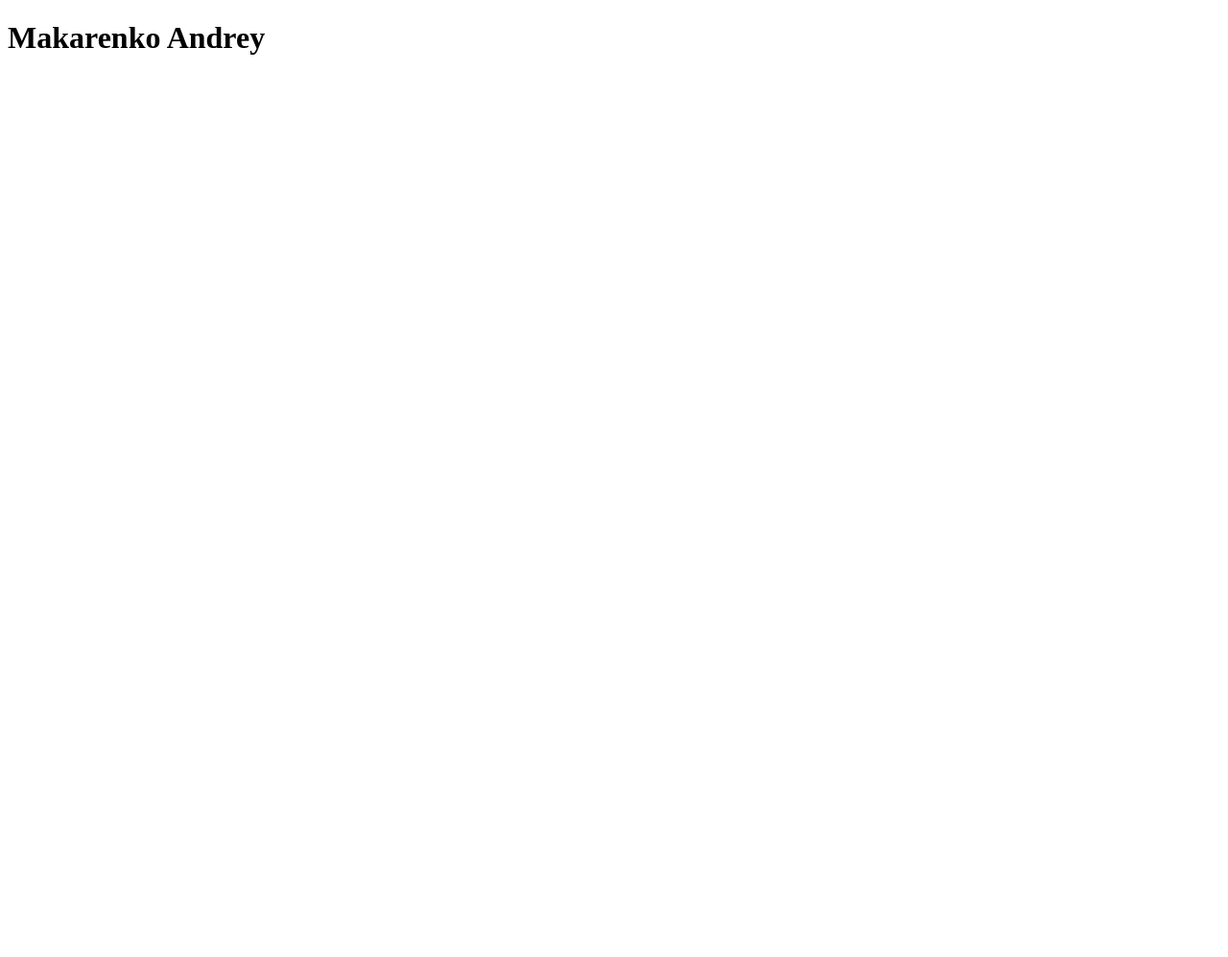
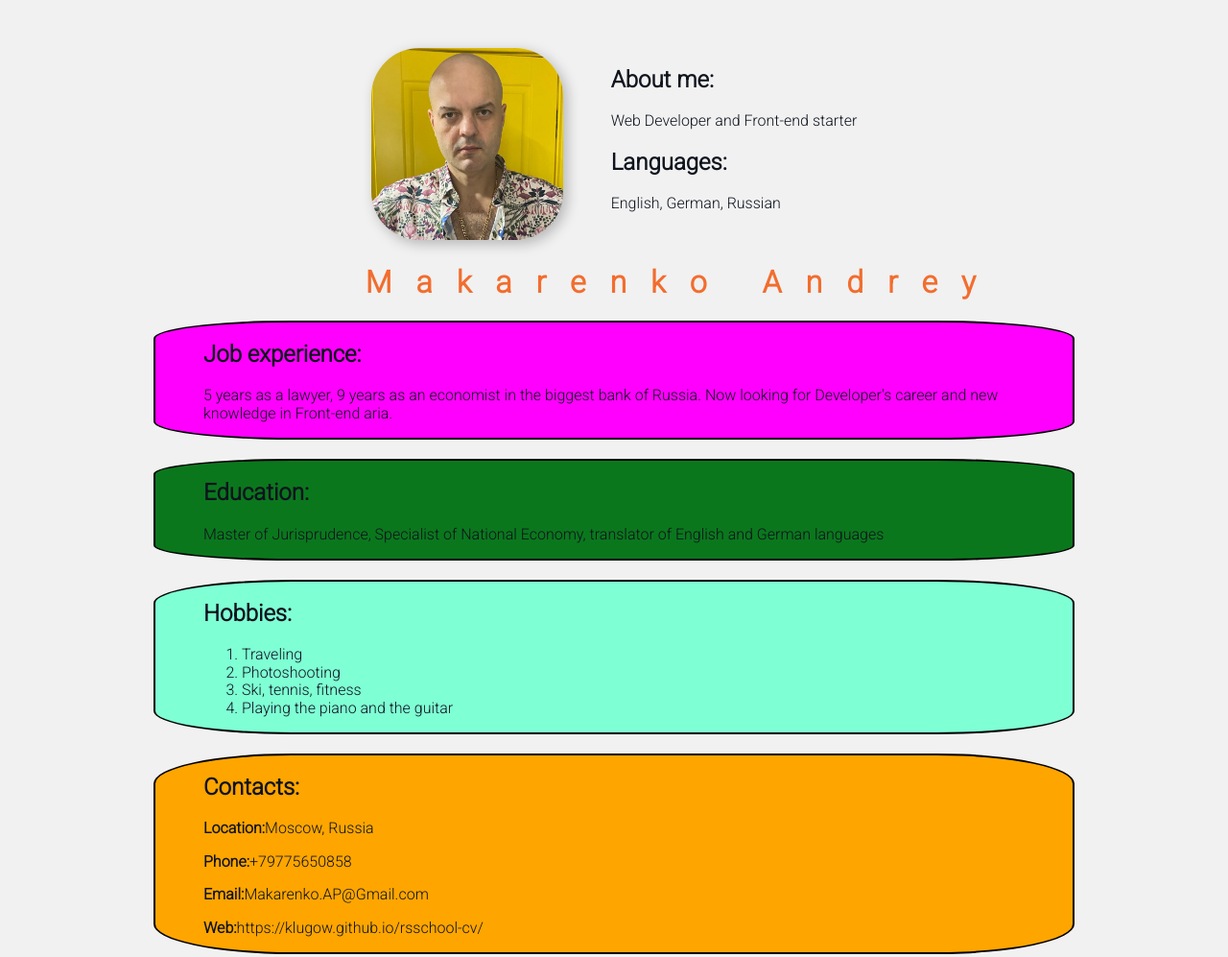
Before and after one commit to klugow/rsschool-cv, a plain HTML site: page index.html in a window 1280 px wide. Shown: the whole page at 96% size. Before the commit the page ends 800 px from the top, so only its background shows below. Drawn offline with nearby package versions, Linux system fonts and the light colour scheme.

Commit message:
fix: add new info

```diff
--- a/index.html
+++ b/index.html
@@ -1,12 +1,69 @@
 <!DOCTYPE html>
 <html lang="en">
-<head>
-    <meta charset="UTF-8">
-    <meta http-equiv="X-UA-Compatible" content="IE=edge">
-    <meta name="viewport" content="width=device-width, initial-scale=1.0">
+  <head>
+    <meta charset="UTF-8" />
+    <meta http-equiv="X-UA-Compatible" content="IE=edge" />
+    <meta name="viewport" content="width=device-width, initial-scale=1.0" />
+    <meta name="description" content="CV Makarenko Andrey" />
+    <meta name="keywords" content="Makarenko Andrey resume cv" />
     <title>Makarenko Andrey CV</title>
-</head>
-<body>
-    <h1>Makarenko Andrey</h1>
-</body>
+    <link rel="stylesheet" href="style.css" />
+    <link rel="stylesheet" href="normalize.css" />
+  </head>
+
+  <body>
+    <div class="container">
+      <div class="logo">
+        <div class="firstBlock">
+          <img id="foto" src="foto-2.jpg" alt="my photo" />
+        </div>
+
+        <div class="secondBlock">
+          <h2>About me:</h2>
+          <p>Web Developer and Front-end starter</p>
+          <h2>Languages:</h2>
+          <p>English, German, Russian</p>
+        </div>
+      </div>
+
+      <div class="myName">
+        <h1>Makarenko Andrey</h1>
+      </div>
+
+      <div class="work">
+        <h2>Job experience:</h2>
+        <p>
+          5 years as a lawyer, 9 years as an economist in the biggest bank of
+          Russia. Now looking for Developer's career and new knowledge in
+          Front-end aria.
+        </p>
+      </div>
+
+      <div class="education">
+        <h2>Education:</h2>
+        <p>
+          Master of Jurisprudence, Specialist of National Economy, translator of
+          English and German languages
+        </p>
+      </div>
+
+      <div class="hobby">
+        <h2>Hobbies:</h2>
+        <ol>
+          <li>Traveling</li>
+          <li>Photoshooting</li>
+          <li>Ski, tennis, fitness</li>
+          <li>Playing the piano and the guitar</li>
+        </ol>
+      </div>
+
+      <div class="contacts">
+        <h2>Contacts:</h2>
+        <p><strong>Location:</strong>Moscow, Russia</p>
+        <p><strong>Phone:</strong>+79775650858</p>
+        <p><strong>Email:</strong>Makarenko.AP@Gmail.com</p>
+        <p><strong>Web:</strong>https://klugow.github.io/rsschool-cv/</p>
+      </div>
+    </div>
+  </body>
 </html>
--- a/style.css
+++ b/style.css
@@ -1,5 +1,82 @@
+@import url('https://fonts.googleapis.com/css2?family=Roboto:wght@300&display=swap');
+
+body {
+    font-family: 'Roboto', sans-serif;
+    background-color: rgb(246, 246, 246);
+    color: #0f141e;
+    background-color: #f1f1f1;
+}
+
+.container {
+    max-width: 75%;
+    margin: auto;
+    margin-top: 50px;
+    margin-bottom: 50px;
+}
+
+.logo {
+    display: flex;
+    justify-content: center;
+
+
+}
+
+
+
+.myName h1 {
+    letter-spacing: 25px;
+    padding-left: 23%;
+
+
+
+
+}
+
+ .secondBlock {
+     margin-left: 50px;
+
+
+}
+
 h1 {
-    color: orange;
-    text-decoration: overline;
-    text-decoration: line-through;
+    color: #f26d2e;
 }
+
+#foto {
+    border-radius: 50px;
+    box-shadow: 4px 4px 14px rgba(0, 0, 0, 0.25);
+    width: 200px;
+}
+
+.hobby {
+    padding-left: 50px;;
+    border: 2px solid black;
+    border-radius: 15%;
+    background-color: aquamarine;
+    margin-bottom: 20px;
+}
+
+.work {
+    padding-left: 50px;;
+    border: 2px solid black;
+    border-radius: 15%;
+    background-color: fuchsia;
+    margin-bottom: 20px;
+}
+
+.education {
+    padding-left: 50px;;
+    border: 2px solid black;
+    border-radius: 15%;
+    background-color: rgb(11, 119, 29);
+    margin-bottom: 20px;
+}
+
+.contacts {
+    padding-left: 50px;;
+    border: 2px solid black;
+    border-radius: 15%;
+    background-color: orange;
+    margin-bottom: 20px;
+    margin: auto;
+}
```
Also changed, not shown: normalize.css (added), 1 other file.
